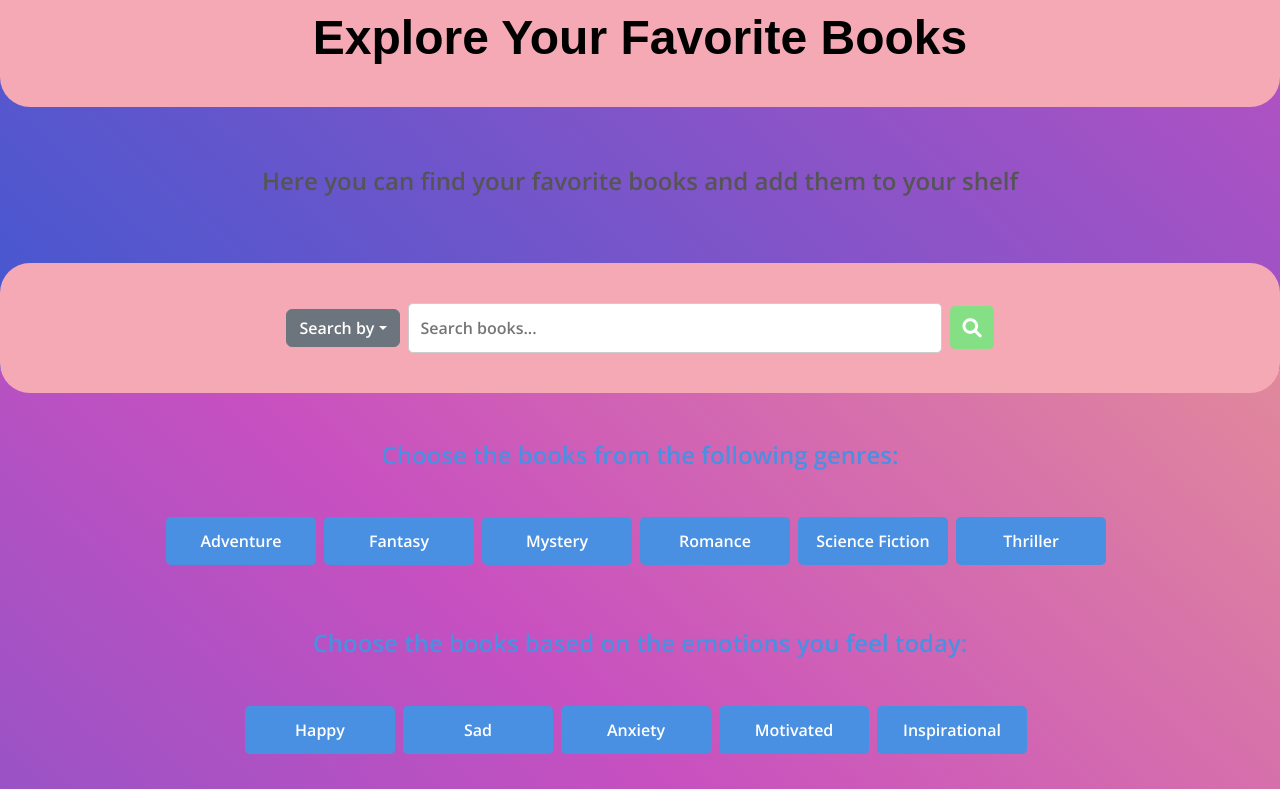
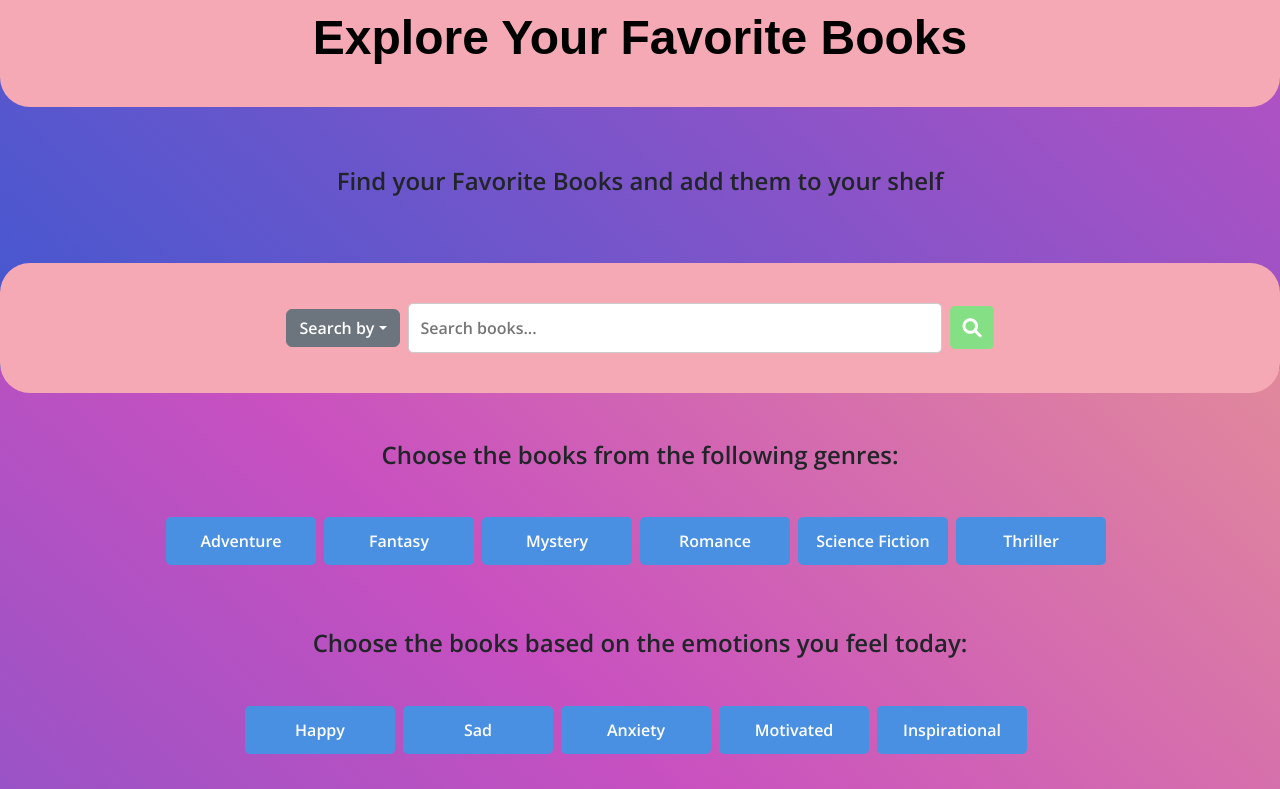
Before and after one commit to RuSapkal69/bookified_frontend, a React (Vite) app: page / in a window 1280 px wide. Shown: the part 831-1620 px from the top of the page. Built offline with nearby package versions, Linux system fonts and the light colour scheme; a web font is replaced by a local one.

Commit message:
bug fixed

```diff
--- a/src/Components/Home.css
+++ b/src/Components/Home.css
@@ -30,7 +30,6 @@ p {
   text-align: center;
   font-size: 1.5rem;
   margin: 0.5rem 0 2rem;
-  color: #555;
   font-weight: 600;
   padding-bottom: 3rem;
   padding-top: 3rem;
@@ -87,7 +86,7 @@ p {
 
 .genre-container h2, .emotion-container h2 {
   font-size: 1.5rem;
-  color: #4a90e2;
+  font-weight: 900;
   margin-bottom: 2rem;
 }
 
--- a/src/Components/Home.jsx
+++ b/src/Components/Home.jsx
@@ -54,7 +54,7 @@ const Home = () => {
   return (
     <div id="home" >
       <h1 className='title'>Explore Your Favorite Books</h1>
-      <p>Here you can find your favorite books and add them to your shelf</p>
+      <p>Find your Favorite Books and add them to your shelf</p>
 
       <nav className="navbar">
         <div className="search-container">
```
